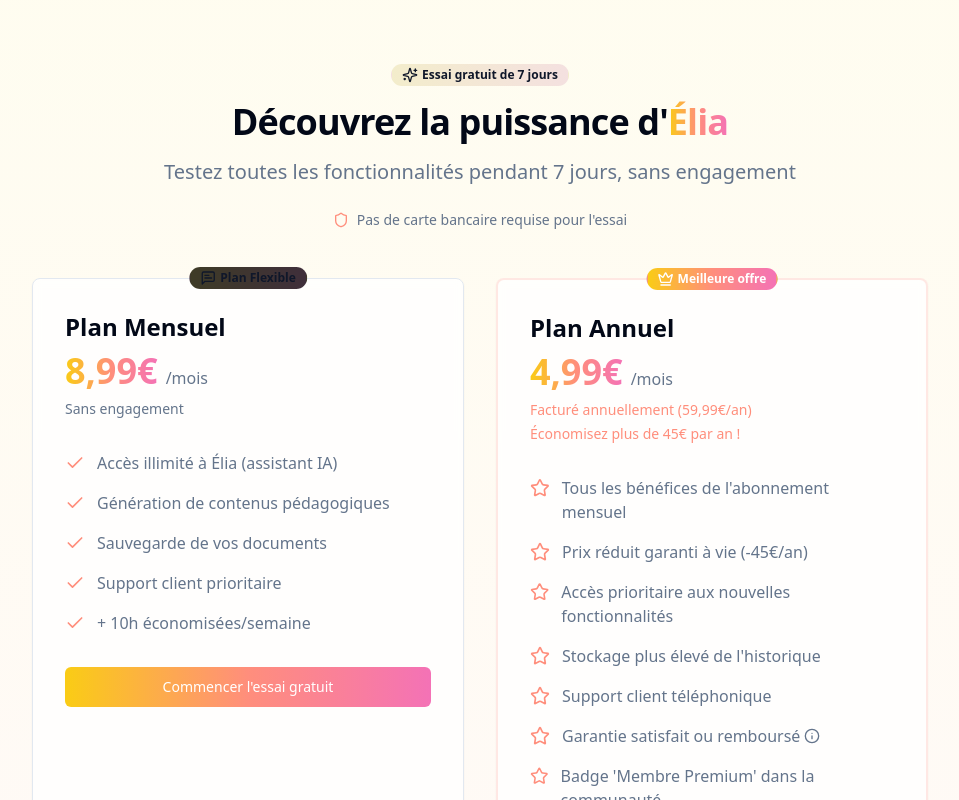
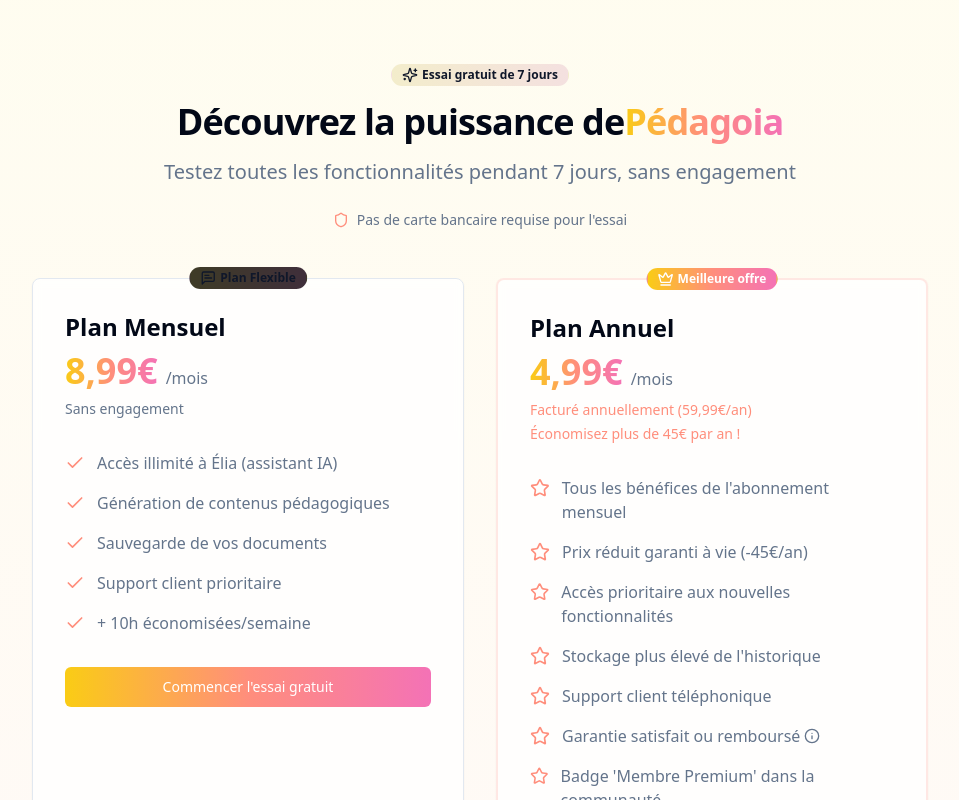
Before and after one commit to HiThereWsp/pedagoialast, a React (Vite) app: page /pricing in a window 1280 px wide. Shown: the top 800 px of the page, without its empty margins (160-1119 px from the left). Built offline with nearby package versions, Linux system fonts and the light colour scheme.

Commit message:
Update Pricing.tsx
Élia >>>> Pédagoia

```diff
--- a/src/pages/Pricing.tsx
+++ b/src/pages/Pricing.tsx
@@ -26,9 +26,9 @@ const PricingPage = () => {
             Essai gratuit de 7 jours
           </Badge>
           <h1 className="text-4xl font-bold tracking-tight mb-4">
-            Découvrez la puissance d'
+            Découvrez la puissance de
             <span className="bg-gradient-to-r from-yellow-400 via-coral-400 to-pink-400 bg-clip-text text-transparent">
-              Élia
+              Pédagoia
             </span>
           </h1>
           <p className="text-xl text-muted-foreground mb-6">
```
